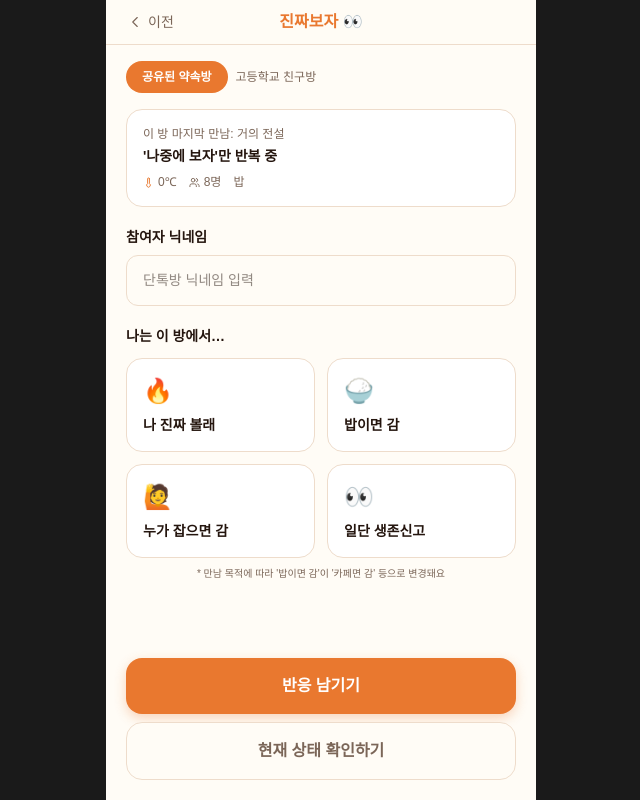
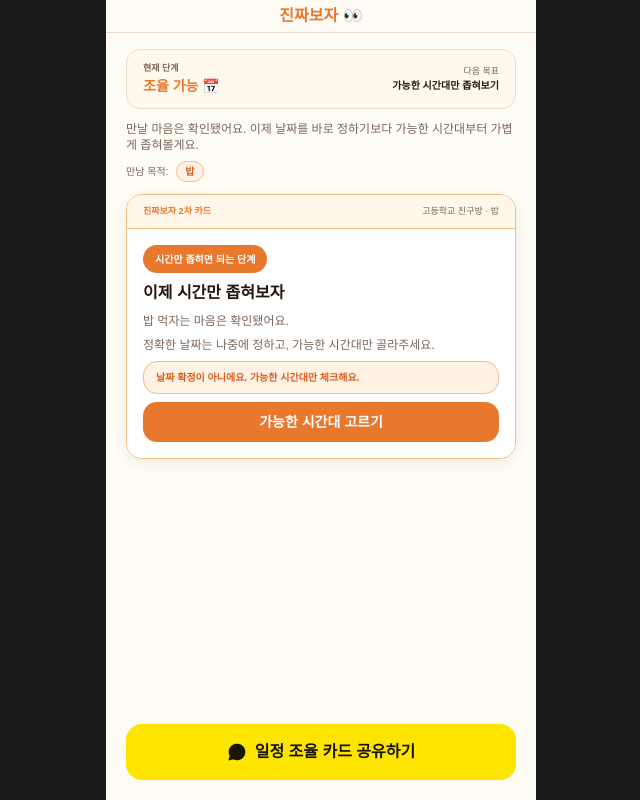
Before and after one commit to RealBoja/RealBoja-FE, a React (Vite) app: page / in a window 1280 px wide. Shown: the whole page, without its empty margins (319-959 px from the left). Built offline with nearby package versions, Linux system fonts and the light colour scheme.

Commit message:
feat: Frame 9 화면 구현

```diff
--- a/src/App.tsx
+++ b/src/App.tsx
@@ -1,5 +1,5 @@
-import JoinRoomPage from "@/pages/JoinRoomPage";
+import NextCardPage from "./pages/NextCardPage";
 
 export default function App() {
-  return <JoinRoomPage />;
+  return <NextCardPage />;
 }
--- /dev/null
+++ b/src/components/next-card/ContextSummary.tsx
@@ -0,0 +1,22 @@
+// "만날 마음은 확인됐어요..." + "만남 목적: 밥" 칩
+interface ContextSummaryProps {
+  description: string;
+  purpose: string;
+}
+
+export default function ContextSummary({
+  description,
+  purpose,
+}: ContextSummaryProps) {
+  return (
+    <div className="flex flex-col gap-2 self-stretch">
+      <p className="text-xs text-muted">{description}</p>
+      <div className="flex items-center gap-2">
+        <p className="text-[10px] text-muted">만남 목적:</p>
+        <div className="px-2 py-0.5 rounded-full bg-[#fff1e3] border-[0.8px] border-[#f0be83]">
+          <p className="text-[10px] font-bold text-[#d85f1f]">{purpose}</p>
+        </div>
+      </div>
+    </div>
+  );
+}
--- /dev/null
+++ b/src/components/next-card/NextPromiseCard.tsx
@@ -0,0 +1,67 @@
+interface NextPromiseCardProps {
+  cardLabel: string; // "진짜보자 2차 카드"
+  roomMeta: string; // "고등학교 친구방 · 밥"
+  badgeText: string; // "시간만 좁히면 되는 단계"
+  title: string; // "이제 시간만 좁혀보자"
+  descriptions: string[]; // 설명 줄들
+  hintText: string; // "날짜 확정이 아니에요..."
+  actionLabel: string; // "가능한 시간대 고르기"
+  onAction?: () => void;
+}
+
+export default function NextPromiseCard({
+  cardLabel,
+  roomMeta,
+  badgeText,
+  title,
+  descriptions,
+  hintText,
+  actionLabel,
+  onAction,
+}: NextPromiseCardProps) {
+  return (
+    <div
+      className="self-stretch overflow-hidden rounded-2xl border-[0.8px] border-[#f0be83]"
+      style={{ boxShadow: "0px 4px 16px 0 rgba(36,21,14,0.08)" }}
+    >
+      {/* 카드 헤더 */}
+      <div className="flex justify-between items-center px-4 py-2.5 bg-[#fff7ea] border-b-[0.8px] border-[#f0be83]">
+        <p className="text-[9px] font-bold uppercase text-orange">
+          {cardLabel}
+        </p>
+        <p className="text-[9px] text-muted">{roomMeta}</p>
+      </div>
+
+      {/* 카드 본문 */}
+      <div className="flex flex-col p-4 bg-card gap-2">
+        {/* 뱃지 */}
+        <div className="inline-flex items-center h-7 px-3 rounded-full bg-orange w-fit">
+          <p className="text-[10px] font-bold text-white">{badgeText}</p>
+        </div>
+
+        {/* 제목 */}
+        <p className="text-base font-bold text-text">{title}</p>
+
+        {/* 설명 */}
+        {descriptions.map((desc, i) => (
+          <p key={i} className="text-xs text-muted">
+            {desc}
+          </p>
+        ))}
+
+        {/* 힌트 박스 */}
+        <div className="px-3 py-2 rounded-[14px] bg-[#fff1e3] border-[0.8px] border-[#f0be83]">
+          <p className="text-[10px] font-bold text-[#d85f1f]">{hintText}</p>
+        </div>
+
+        {/* 액션 버튼 */}
+        <button
+          onClick={onAction}
+          className="w-full py-2.5 rounded-[14px] bg-orange text-sm font-bold text-white hover:bg-orange-dark transition"
+        >
+          {actionLabel}
+        </button>
+      </div>
+    </div>
+  );
+}
--- /dev/null
+++ b/src/components/next-card/StageProgressBar.tsx
@@ -0,0 +1,23 @@
+// 현재 단계: 조율 가능 | 다음 목표: 가능한 시간대만 좁혀보기
+interface StageProgressBarProps {
+  currentStage: string;
+  nextGoal: string;
+}
+
+export default function StageProgressBar({
+  currentStage,
+  nextGoal,
+}: StageProgressBarProps) {
+  return (
+    <div className="flex justify-between items-center self-stretch px-4 py-3 rounded-[14px] bg-[#fff8ec] border-[0.8px] border-[#eedccb]">
+      <div className="flex flex-col items-start">
+        <p className="text-[9px] font-bold uppercase text-muted">현재 단계</p>
+        <p className="text-sm font-bold text-orange">{currentStage}</p>
+      </div>
+      <div className="flex flex-col items-end">
+        <p className="text-[9px] text-right text-muted">다음 목표</p>
+        <p className="text-[10px] font-bold text-right text-text">{nextGoal}</p>
+      </div>
+    </div>
+  );
+}
--- /dev/null
+++ b/src/pages/NextCardPage.tsx
@@ -0,0 +1,63 @@
+// src/pages/NextCardPage.tsx
+import MobileLayout from "../components/layout/MobileLayout";
+import ShareButton from "../components/common/ShareButton";
+import StageProgressBar from "../components/next-card/StageProgressBar";
+import ContextSummary from "../components/next-card/ContextSummary";
+import NextPromiseCard from "../components/next-card/NextPromiseCard";
+
+interface NextCardPageProps {
+  onBack?: () => void;
+  onShare?: () => void;
+  onAction?: () => void;
+}
+
+export default function NextCardPage({ onShare, onAction }: NextCardPageProps) {
+  return (
+    <MobileLayout
+      topBar={
+        <div
+          className="relative flex items-center justify-between self-stretch px-5 py-4 border-b-[0.8px] border-[#eedccb]"
+          style={{ background: "rgba(255, 252, 246, 0.9)" }}
+        >
+          <div className="w-[60px]" />
+          <span className="absolute left-1/2 -translate-x-1/2 text-base font-bold text-orange">
+            진짜보자 👀
+          </span>
+          <div className="w-[60px]" />
+        </div>
+      }
+      bottomCTA={
+        <ShareButton onClick={onShare}>일정 조율 카드 공유하기</ShareButton>
+      }
+    >
+      <div className="flex flex-col gap-3">
+        {/* 현재 단계 / 다음 목표 */}
+        <StageProgressBar
+          currentStage="조율 가능 📅"
+          nextGoal="가능한 시간대만 좁혀보기"
+        />
+
+        {/* 설명 + 만남 목적 */}
+        <ContextSummary
+          description="만날 마음은 확인됐어요. 이제 날짜를 바로 정하기보다 가능한 시간대부터 가볍게 좁혀볼게요."
+          purpose="밥"
+        />
+
+        {/* 2차 카드 */}
+        <NextPromiseCard
+          cardLabel="진짜보자 2차 카드"
+          roomMeta="고등학교 친구방 · 밥"
+          badgeText="시간만 좁히면 되는 단계"
+          title="이제 시간만 좁혀보자"
+          descriptions={[
+            "밥 먹자는 마음은 확인됐어요.",
+            "정확한 날짜는 나중에 정하고, 가능한 시간대만 골라주세요.",
+          ]}
+          hintText="날짜 확정이 아니에요. 가능한 시간대만 체크해요."
+          actionLabel="가능한 시간대 고르기"
+          onAction={onAction}
+        />
+      </div>
+    </MobileLayout>
+  );
+}
```
